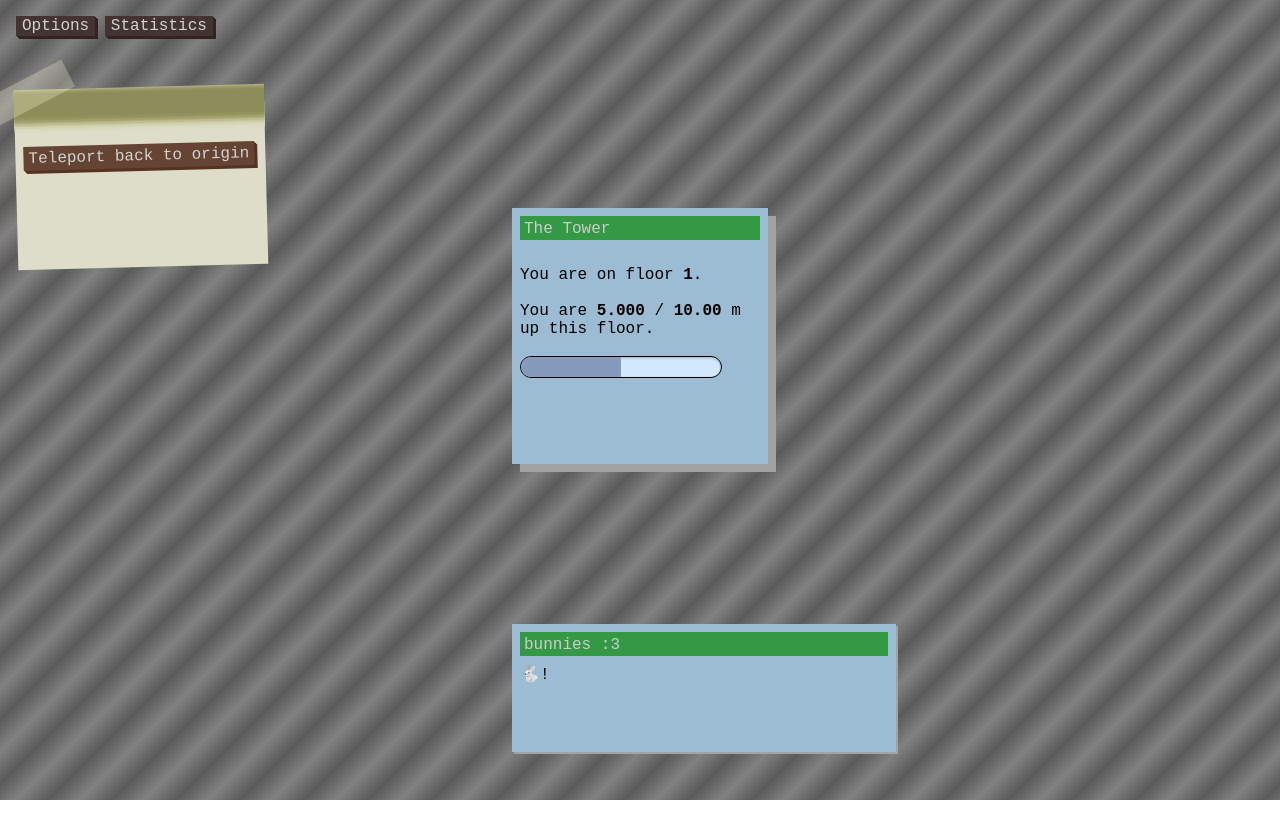
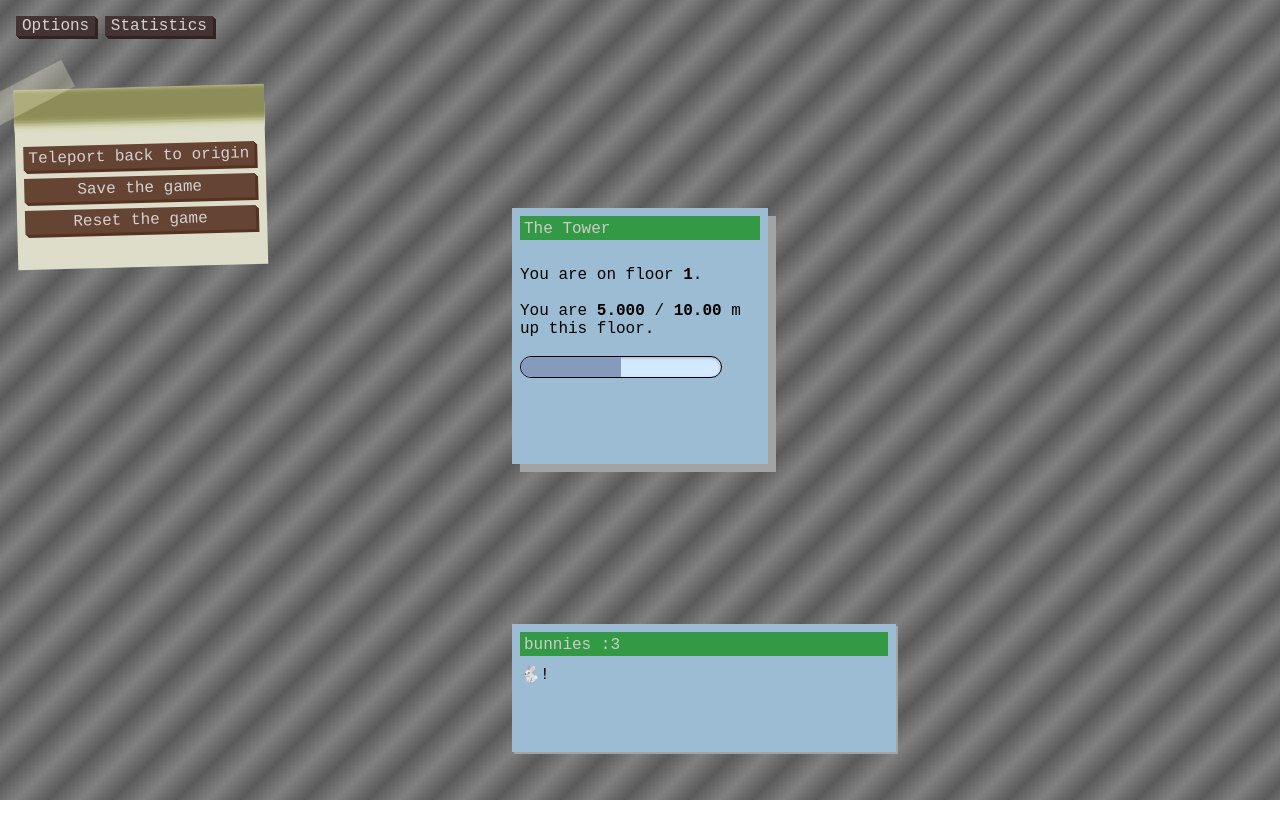
Before and after one commit to MakerOfDopamine/Tower-of-Ascension, a plain HTML site: page index.html in a window 1280 px wide. Shown: the top 838 px of the page. Drawn offline with Linux system fonts and the light colour scheme.

Commit message:
oops
forgot to include these

```diff
--- a/index.html
+++ b/index.html
@@ -28,6 +28,8 @@
                 <div style="position: relative; height: 40px;"></div>
 
                 <button class="options-button" onclick="displayHome()">Teleport back to origin</button>
+                <button class="options-button" onclick="save()">Save the game</button>
+                <button class="options-button" onclick="reset_everything()">Reset the game</button>
             </div>
             <div id="statistics-tab" class="fixed-tab" style="display: none;">
                 <!-- <button class="options-button" onclick="displayHome()">Teleport back to origin</button> -->
```
